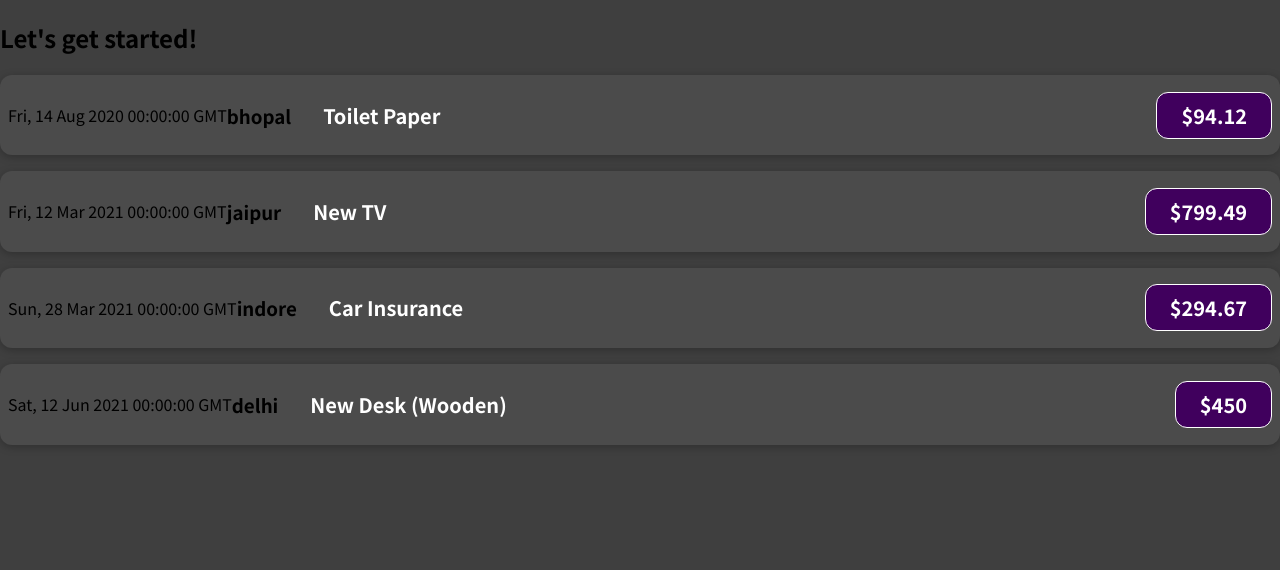
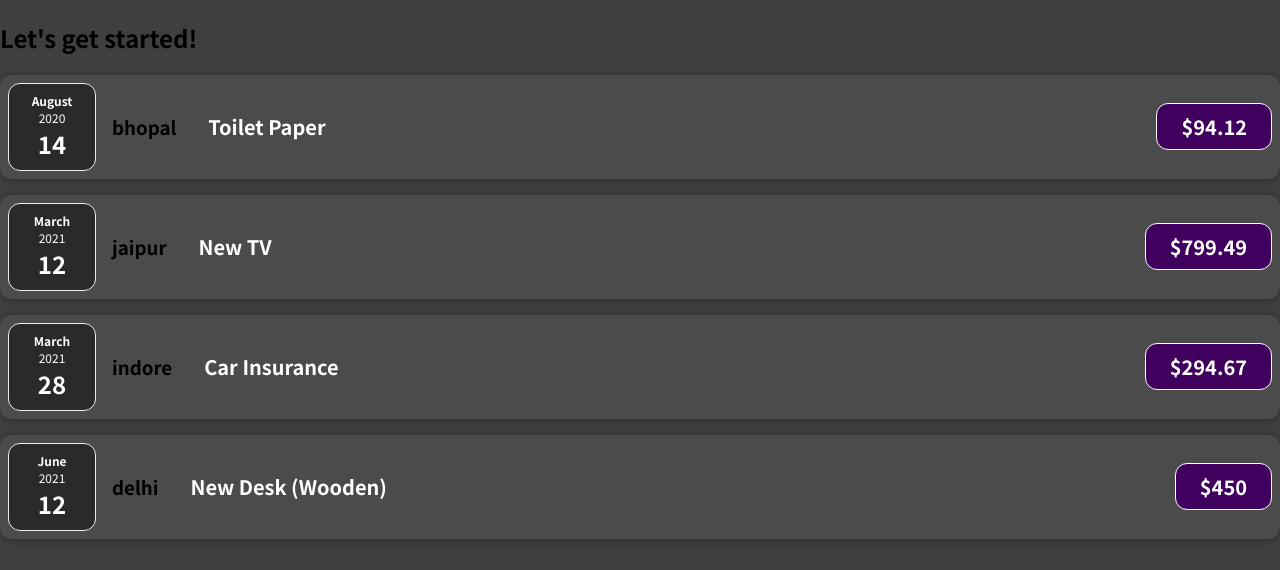
Before and after one commit to sanskaratre/React, a JavaScript app: page / in a window 1280 px wide. Shown: the top 570 px of the page. Built offline with nearby package versions, Linux system fonts and the light colour scheme.

Commit message:
making_component_small

```diff
--- a/src/App.js
+++ b/src/App.js
@@ -43,8 +43,7 @@ function App() {
             title = {expens.title}
             LocationOfExpenditure = {expens.LocationOfExpenditure}
             amount = {expens.amount}
-            date = {expens.date}>
-          </ExpenseItem>
+            date = {expens.date} />
           )
        })
       }
--- /dev/null
+++ b/src/components/ExpenseDate.css
@@ -0,0 +1,26 @@
+.expense-date {
+  display: flex;
+  flex-direction: column;
+  width: 5.5rem;
+  height: 5.5rem;
+  border: 1px solid #ececec;
+  background-color: #2a2a2a;
+  color: white;
+  border-radius: 12px;
+  align-items: center;
+  justify-content: center;
+}
+
+.expense-date__month {
+  font-size: 0.75rem;
+  font-weight: bold;
+}
+
+.expense-date__year {
+  font-size: 0.75rem;
+}
+
+.expense-date__day {
+  font-size: 1.5rem;
+  font-weight: bold;
+}
--- /dev/null
+++ b/src/components/ExpenseDate.js
@@ -0,0 +1,18 @@
+
+import './ExpenseDate.css';
+
+function ExpenseDate(props){
+    const month = props.date.toLocaleString('en-US', { month: 'long' });
+    const day = props.date.toLocaleString('en-US', { day: '2-digit'});
+    const year = props.date.getFullYear();
+
+return (
+         <div className='expense-date'>
+            <div className='expense-date__month'>{month}</div>
+            <div className='expense-date__year'>{year}</div>
+            <div className='expense-date__day'>{day}</div>
+         </div>
+        );
+    }
+
+export default ExpenseDate;
--- /dev/null
+++ b/src/components/ExpenseDetails.js
@@ -0,0 +1,17 @@
+function ExpenseDetails(props){
+
+    const title = props.title;
+    const amount = props.amount;
+    const LocationOfExpenditure = props.LocationOfExpenditure;
+
+    return (
+        <div className='expense-item__description'>
+          <br></br>
+          <h3>{LocationOfExpenditure}</h3>
+          <h2> {title} </h2>
+          <div className='expense-item__price'>${amount}</div>
+        </div>
+    )
+}
+
+export default ExpenseDetails;
--- a/src/components/ExpenseItem.js
+++ b/src/components/ExpenseItem.js
@@ -1,15 +1,18 @@
+import ExpenseDetails from './ExpenseDetails';
+import ExpenseDate from './ExpenseDate';
 import './ExpenseItem.css';
 
 function ExpenseItem (props){
 
+
     return (
         <div className='expense-item'>
-        <div> {props.date.toUTCString()} </div>
-        <div className='expense-item__description'>
-          <h3>{props.LocationOfExpenditure}</h3>
-          <h2> {props.title} </h2>
-          <div className='expense-item__price'>${props.amount}</div>
-        </div>
+          <ExpenseDate date = {props.date}/>
+          <ExpenseDetails
+           title = {props.title}
+           LocationOfExpenditure = {props.LocationOfExpenditure}
+           amount = {props.amount} />
+
     </div>
 
     )
```
